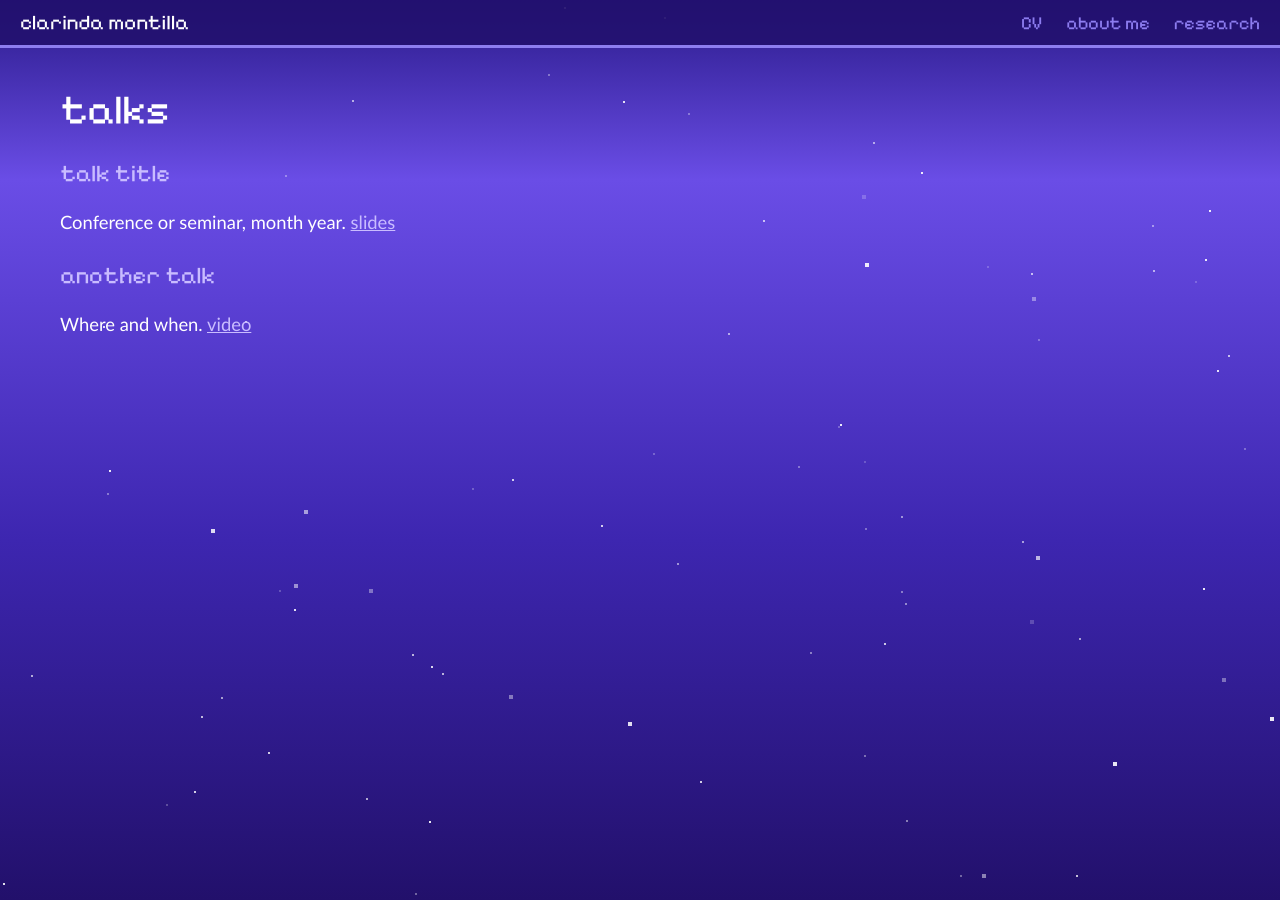
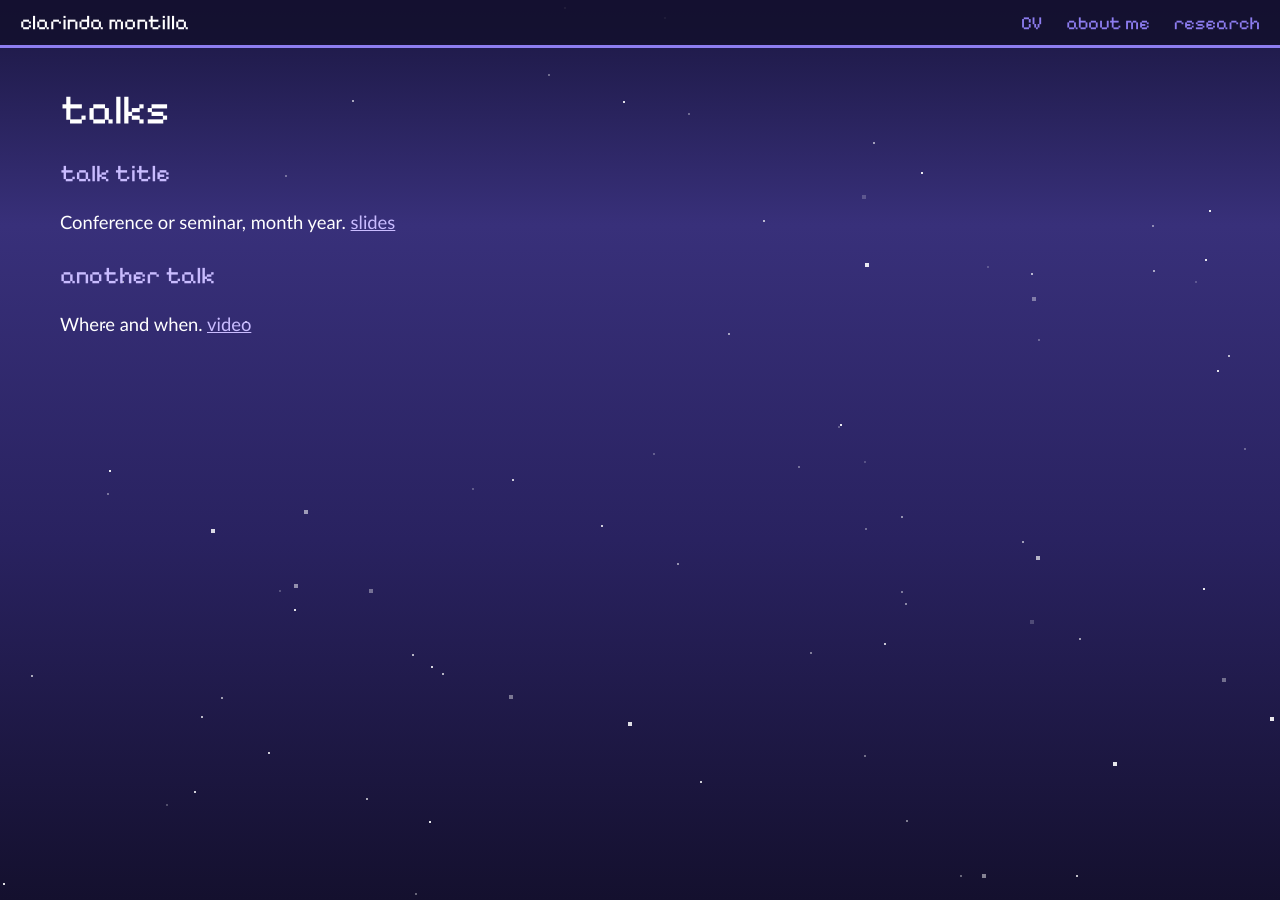
Before and after one commit to crixiii/crixiii.github.io, a Jekyll site: the page built from talks.md, in a window 1280 px wide. Built offline with Jekyll 4.4.1, drawn with Linux system fonts in a browser that asks for light colours.

Commit message:
Update background gradients and cursor size in CSS

```diff
--- a/assets/css/style.css
+++ b/assets/css/style.css
@@ -13,7 +13,7 @@ body {
   min-height: 100vh;
   font-family: Calibri, Carlito, sans-serif;
   color: white;
-  background: linear-gradient(to bottom, #2a1a8a, #6a4de6 20%, #3d26b0 60%, #22106b);
+  background: linear-gradient(to bottom, #1a1640, #38307a 25%, #292260 60%, #14102e);
   background-attachment: fixed;
 }
 
@@ -40,7 +40,7 @@ main.home {
 
 body.home {
   background:
-    linear-gradient(to bottom, rgba(34, 16, 107, 0) 40%, rgba(34, 16, 107, 0.8)),
+    linear-gradient(to bottom, rgba(20, 16, 46, 0) 40%, rgba(20, 16, 46, 0.8)),
     url("../images/mw.jpg") center / cover fixed;
 }
 
@@ -116,7 +116,7 @@ header {
   align-items: center;
   gap: 8px 24px;
   padding: 10px 20px;
-  background: rgba(34, 16, 107, 0.85);
+  background: rgba(20, 16, 46, 0.88);
   border-bottom: 3px solid var(--mid);
 }
 
@@ -212,5 +212,5 @@ body.home .subtitle {
 }
 
 * {
-  cursor: url("../cursor.svg") 16 16, auto;
+  cursor: url("../cursor.svg") 10 10, auto;
 }
```
